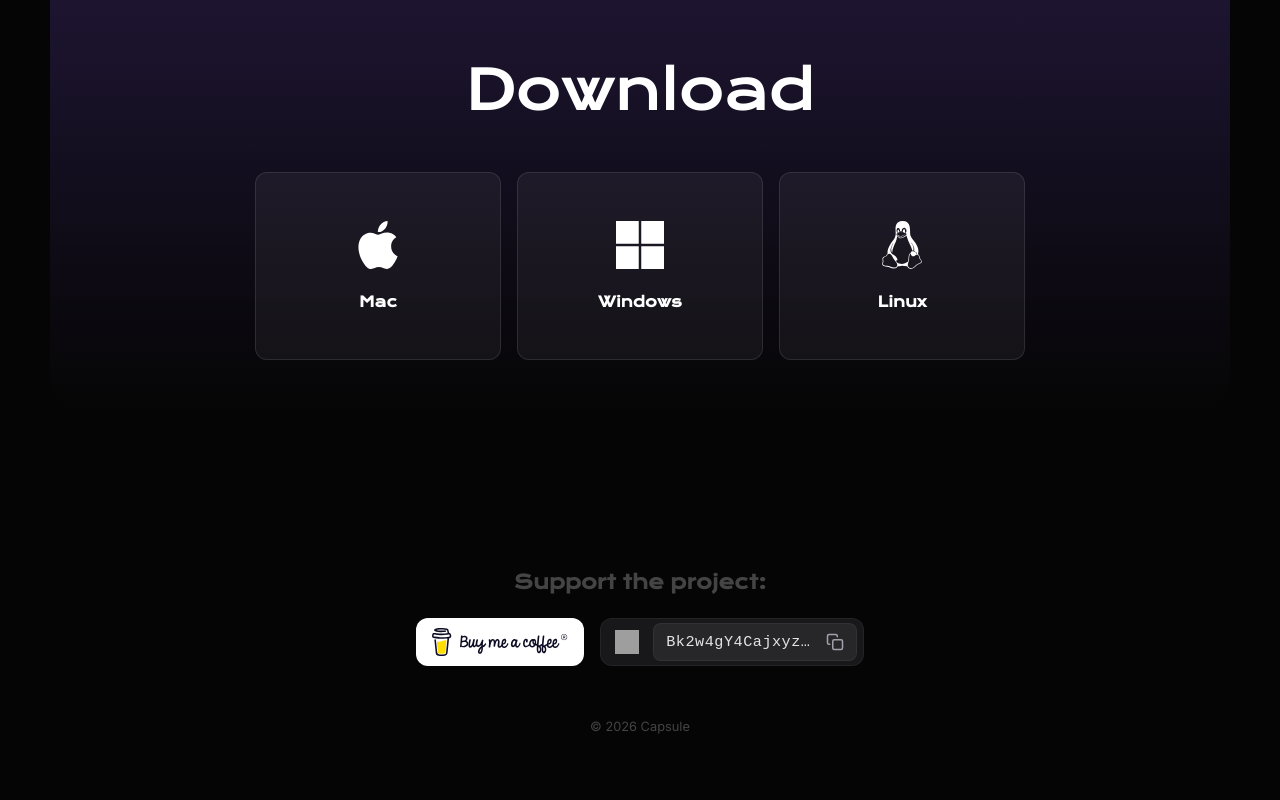
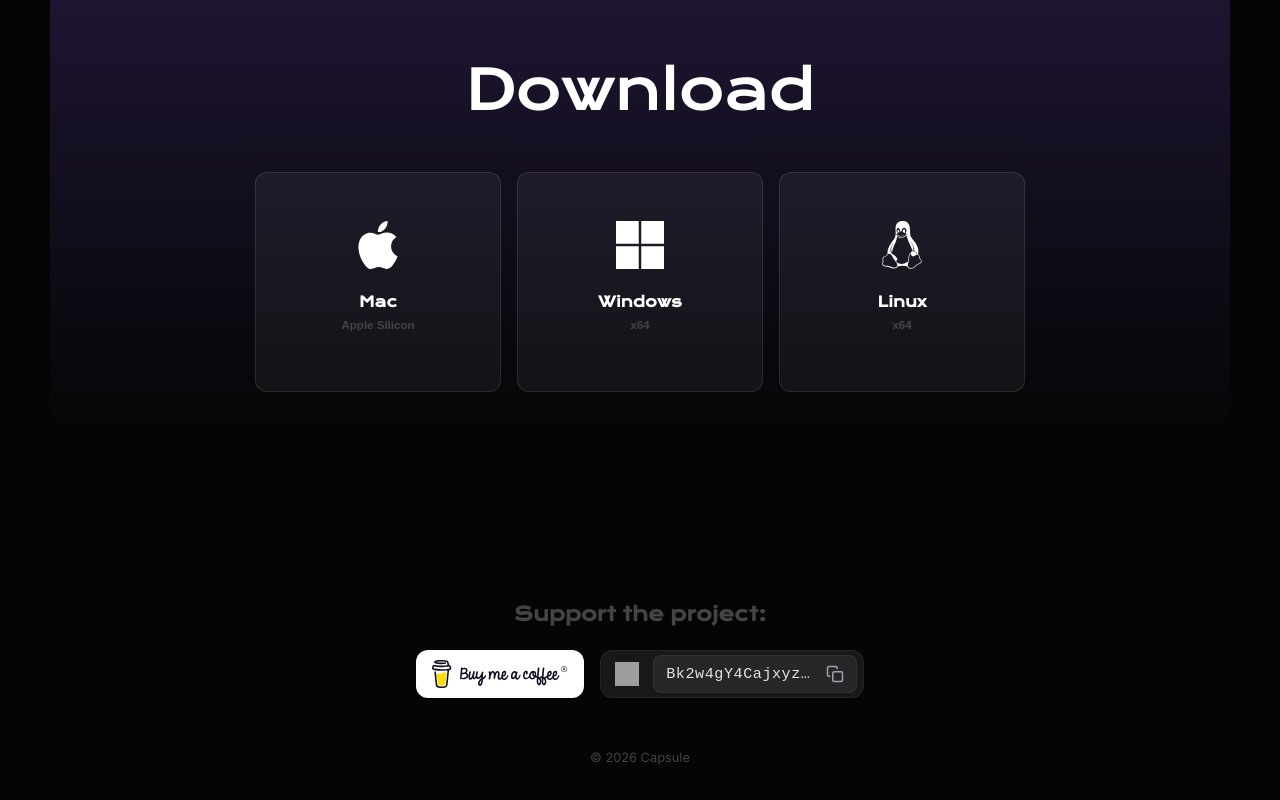
Before and after one commit to kamryn404/capsule-site, a SvelteKit app: page / in a window 1280 px wide. Shown: the part 2414-3214 px from the top of the page. Built offline with nearby package versions, Linux system fonts and the light colour scheme; grey boxes are pictures that could not be loaded.

Commit message:
specify architecture on downloads

```diff
--- a/src/routes/+page.svelte
+++ b/src/routes/+page.svelte
@@ -164,6 +164,7 @@
             >
                 <img src="/apple.svg" alt="Mac" class="platform-icon" />
                 Mac
+                <p class="small">Apple Silicon</p>
             </a>
             <a
                 href="https://github.com/kamryn404/Capsule/releases/latest/download/Capsule.exe"
@@ -171,6 +172,7 @@
             >
                 <img src="/windows.svg" alt="Windows" class="platform-icon" />
                 Windows
+                <p class="small">x64</p>
             </a>
             <a
                 href="https://github.com/kamryn404/Capsule/releases/latest/download/Capsule.AppImage"
@@ -178,6 +180,7 @@
             >
                 <img src="/linux.svg" alt="Linux" class="platform-icon" />
                 Linux
+                <p class="small">x64</p>
             </a>
         </div>
     </section>
@@ -454,6 +457,13 @@
         transition: all 0.2s ease;
     }
 
+    .cta-button .small {
+        font-family: sans-serif;
+        margin-top: -16px;
+        font-size: 0.8em;
+        color: rgba(255, 255, 255, 0.2);
+    }
+
     .cta-button.secondary {
         background: rgba(255, 255, 255, 0.05);
         color: var(--text-primary);
```
